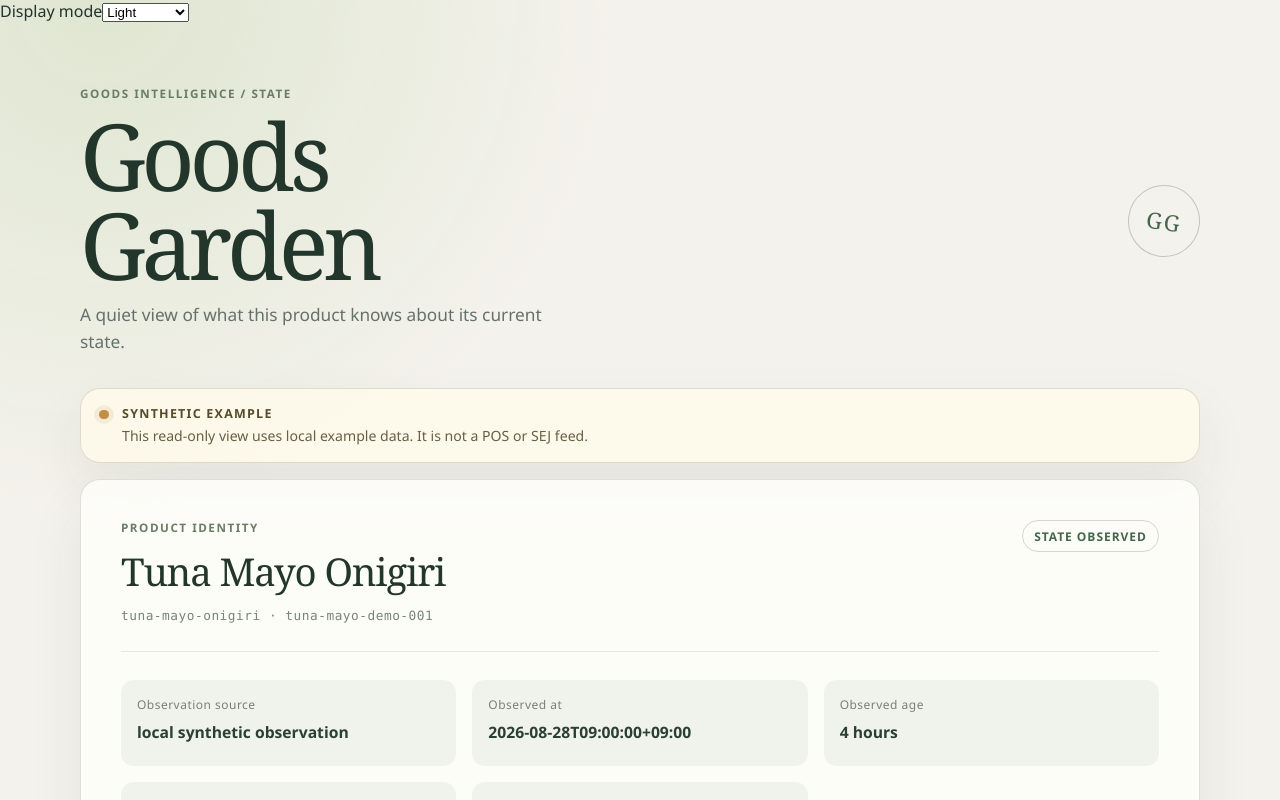
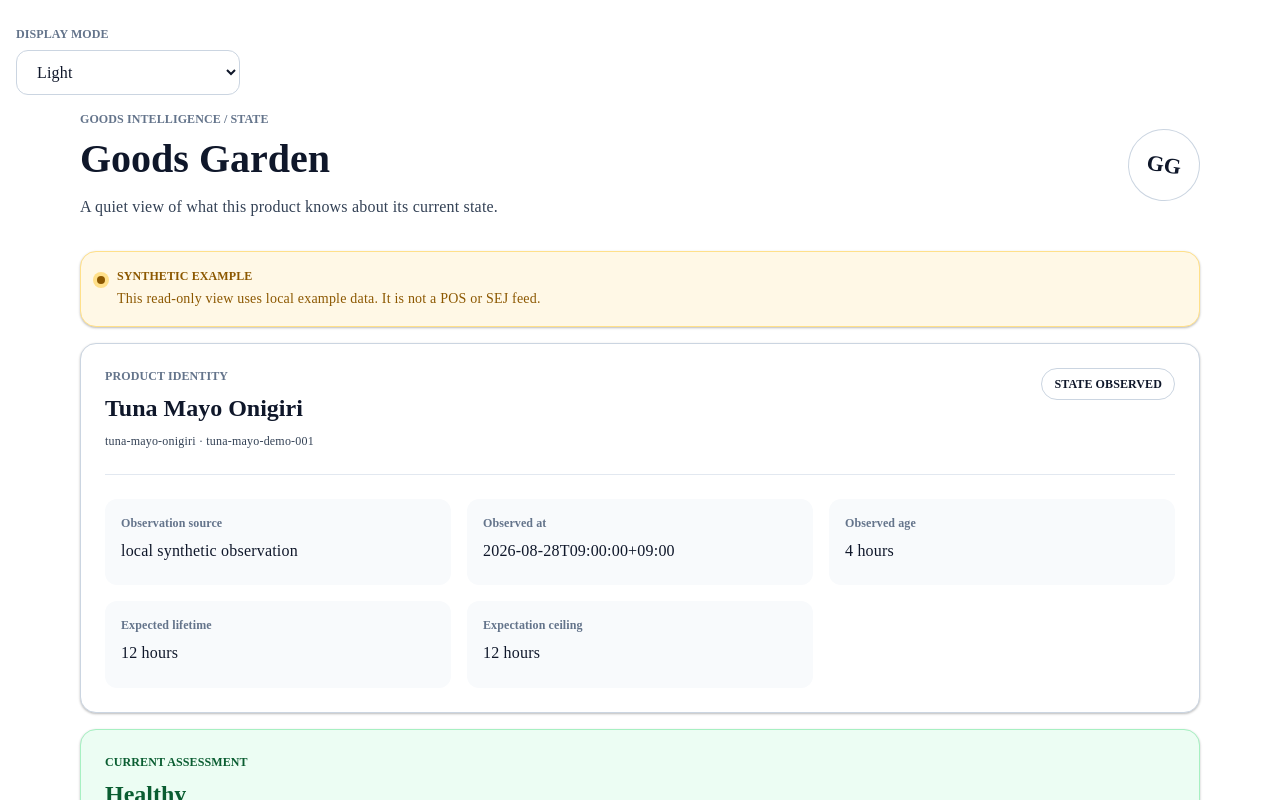
Before and after one commit to xinglun/goods-garden, a React (Vite) app in the folder apps/goods-garden-web/: page / in a window 1280 px wide. Shown: the top 800 px of the page. Built offline with nearby package versions, Linux system fonts and the light colour scheme.

Commit message:
refactor: apply SEEDS tokens to Goods State view

```diff
--- a/apps/goods-garden-web/src/styles.css
+++ b/apps/goods-garden-web/src/styles.css
@@ -1,7 +1,6 @@
 :root {
-  color: #23322d;
-  background: #f4f2ec;
-  font-family: "Avenir Next", "Segoe UI", sans-serif;
+  color: var(--seeds-semantic-text-primary);
+  background: var(--seeds-semantic-surface-canvas);
   font-synthesis: none;
   text-rendering: optimizeLegibility;
 }
@@ -14,27 +13,49 @@ body {
   min-width: 320px;
   min-height: 100vh;
   margin: 0;
-  background:
-    radial-gradient(circle at 8% 0%, rgba(208, 222, 190, 0.6), transparent 32rem),
-    #f4f2ec;
+  background: var(--seeds-semantic-surface-canvas);
+  color: var(--seeds-semantic-text-primary);
 }
 
-body::before {
-  position: fixed;
-  inset: 0;
-  z-index: -1;
-  pointer-events: none;
-  content: "";
-  opacity: 0.35;
-  background-image: linear-gradient(rgba(35, 50, 45, 0.035) 1px, transparent 1px),
-    linear-gradient(90deg, rgba(35, 50, 45, 0.035) 1px, transparent 1px);
-  background-size: 28px 28px;
+#root {
+  padding: var(--seeds-material-spacing-24) var(--seeds-material-spacing-16) var(--seeds-material-spacing-48);
+}
+
+#root > label {
+  display: inline-flex;
+  flex-direction: column;
+  gap: var(--seeds-material-spacing-8);
+  width: min(100%, 70rem);
+  margin: 0 auto var(--seeds-material-spacing-16);
+  color: var(--seeds-semantic-text-primary);
+}
+
+#root > label > span {
+  color: var(--seeds-semantic-text-tertiary);
+  font-size: var(--seeds-material-typography-label-m-font-size);
+  font-weight: var(--seeds-material-typography-label-m-weight);
+  letter-spacing: var(--seeds-material-typography-label-m-letter-spacing);
+  line-height: var(--seeds-material-typography-label-m-line-height);
+  text-transform: uppercase;
+}
+
+#root > label > select {
+  width: min(100%, 14rem);
+  padding: var(--seeds-material-spacing-12) var(--seeds-material-spacing-16);
+  border: 1px solid var(--seeds-semantic-border-default);
+  border-radius: var(--seeds-material-radius-md);
+  background: var(--seeds-semantic-surface-primary);
+  color: var(--seeds-semantic-text-primary);
+  font: inherit;
+  font-size: var(--seeds-material-typography-body-l-font-size);
+  font-weight: var(--seeds-material-typography-body-l-weight);
+  letter-spacing: var(--seeds-material-typography-body-l-letter-spacing);
+  line-height: var(--seeds-material-typography-body-l-line-height);
 }
 
 .goods-page {
-  width: min(100% - 2rem, 70rem);
+  width: min(100%, 70rem);
   margin: 0 auto;
-  padding: 4rem 0 3rem;
 }
 
 .page-header,
@@ -43,21 +64,22 @@ body::before {
   display: flex;
   align-items: flex-start;
   justify-content: space-between;
-  gap: 2rem;
+  gap: var(--seeds-material-spacing-24);
 }
 
 .page-header {
   align-items: center;
-  margin-bottom: 2rem;
+  margin-bottom: var(--seeds-material-spacing-32);
 }
 
 .eyebrow,
 .section-kicker {
-  margin: 0 0 0.65rem;
-  color: #6a7d64;
-  font-size: 0.73rem;
-  font-weight: 700;
-  letter-spacing: 0.13em;
+  margin: 0 0 var(--seeds-material-spacing-8);
+  color: var(--seeds-semantic-text-tertiary);
+  font-size: var(--seeds-material-typography-label-m-font-size);
+  font-weight: var(--seeds-material-typography-label-m-weight);
+  letter-spacing: var(--seeds-material-typography-label-m-letter-spacing);
+  line-height: var(--seeds-material-typography-label-m-line-height);
   text-transform: uppercase;
 }
 
@@ -69,30 +91,31 @@ p {
 
 h1 {
   max-width: 34rem;
-  margin-bottom: 0.8rem;
-  color: #22362c;
-  font-family: Georgia, "Times New Roman", serif;
-  font-size: clamp(2.8rem, 8vw, 5.8rem);
-  font-weight: 500;
-  letter-spacing: -0.055em;
-  line-height: 0.95;
+  margin-bottom: var(--seeds-material-spacing-12);
+  color: var(--seeds-semantic-text-primary);
+  font-size: var(--seeds-material-typography-display-l-font-size);
+  font-weight: var(--seeds-material-typography-display-l-weight);
+  letter-spacing: var(--seeds-material-typography-display-l-letter-spacing);
+  line-height: var(--seeds-material-typography-display-l-line-height);
 }
 
 h2 {
-  margin-bottom: 0.65rem;
-  color: #22362c;
-  font-family: Georgia, "Times New Roman", serif;
-  font-size: clamp(1.65rem, 3vw, 2.4rem);
-  font-weight: 500;
-  letter-spacing: -0.03em;
+  margin-bottom: var(--seeds-material-spacing-8);
+  color: var(--seeds-semantic-text-primary);
+  font-size: var(--seeds-material-typography-headline-s-font-size);
+  font-weight: var(--seeds-material-typography-headline-s-weight);
+  letter-spacing: var(--seeds-material-typography-headline-s-letter-spacing);
+  line-height: var(--seeds-material-typography-headline-s-line-height);
 }
 
 .page-introduction {
   max-width: 31rem;
   margin-bottom: 0;
-  color: #65716b;
-  font-size: 1.08rem;
-  line-height: 1.6;
+  color: var(--seeds-semantic-text-secondary);
+  font-size: var(--seeds-material-typography-body-l-font-size);
+  font-weight: var(--seeds-material-typography-body-l-weight);
+  letter-spacing: var(--seeds-material-typography-body-l-letter-spacing);
+  line-height: var(--seeds-material-typography-body-l-line-height);
 }
 
 .identity-mark {
@@ -101,12 +124,14 @@ h2 {
   height: 4.5rem;
   flex: 0 0 auto;
   place-items: center;
-  border: 1px solid rgba(68, 103, 75, 0.3);
-  border-radius: 50%;
-  color: #44674b;
-  font-family: Georgia, "Times New Roman", serif;
-  font-size: 1.4rem;
-  letter-spacing: 0.08em;
+  border: 1px solid var(--seeds-semantic-border-default);
+  border-radius: var(--seeds-material-radius-full);
+  background: var(--seeds-semantic-surface-primary);
+  color: var(--seeds-semantic-text-primary);
+  font-size: var(--seeds-material-typography-title-l-font-size);
+  font-weight: var(--seeds-material-typography-title-l-weight);
+  letter-spacing: var(--seeds-material-typography-title-l-letter-spacing);
+  line-height: var(--seeds-material-typography-title-l-line-height);
   transform: rotate(8deg);
 }
 
@@ -114,80 +139,91 @@ h2 {
 .state-card,
 .health-card,
 .evidence-footer {
-  border: 1px solid rgba(63, 79, 68, 0.16);
-  border-radius: 1.25rem;
-  box-shadow: 0 1.5rem 3.5rem rgba(50, 61, 51, 0.07);
+  border: 1px solid var(--seeds-semantic-border-default);
+  border-radius: var(--seeds-material-radius-lg);
+  box-shadow:
+    0 1px 2px var(--seeds-semantic-shadow-key),
+    0 1px 3px var(--seeds-semantic-shadow-ambient);
 }
 
 .provenance-banner {
   display: flex;
   align-items: flex-start;
-  gap: 0.8rem;
-  margin-bottom: 1rem;
-  padding: 1rem 1.15rem;
-  background: rgba(255, 251, 235, 0.82);
-  color: #685f44;
+  gap: var(--seeds-material-spacing-12);
+  margin-bottom: var(--seeds-material-spacing-16);
+  padding: var(--seeds-material-spacing-16);
+  background: var(--seeds-semantic-state-warning-bg);
+  border-color: var(--seeds-semantic-state-warning-border);
+  color: var(--seeds-semantic-state-warning-fg);
 }
 
 .provenance-banner strong {
   display: block;
-  margin-bottom: 0.2rem;
-  color: #564b2b;
-  font-size: 0.78rem;
-  letter-spacing: 0.1em;
+  margin-bottom: var(--seeds-material-spacing-4);
+  color: var(--seeds-semantic-state-warning-fg);
+  font-size: var(--seeds-material-typography-label-m-font-size);
+  font-weight: var(--seeds-material-typography-label-m-weight);
+  letter-spacing: var(--seeds-material-typography-label-m-letter-spacing);
+  line-height: var(--seeds-material-typography-label-m-line-height);
 }
 
 .provenance-banner p {
   margin-bottom: 0;
-  font-size: 0.88rem;
-  line-height: 1.5;
+  color: var(--seeds-semantic-state-warning-fg);
+  font-size: var(--seeds-material-typography-body-m-font-size);
+  font-weight: var(--seeds-material-typography-body-m-weight);
+  letter-spacing: var(--seeds-material-typography-body-m-letter-spacing);
+  line-height: var(--seeds-material-typography-body-m-line-height);
 }
 
 .provenance-dot {
-  width: 0.62rem;
-  height: 0.62rem;
-  margin-top: 0.3rem;
-  border-radius: 50%;
-  background: #c28d45;
-  box-shadow: 0 0 0 0.3rem rgba(194, 141, 69, 0.13);
+  width: var(--seeds-material-spacing-8);
+  height: var(--seeds-material-spacing-8);
+  margin-top: var(--seeds-material-spacing-8);
+  border-radius: var(--seeds-material-radius-full);
+  background: var(--seeds-semantic-state-warning-fg);
+  box-shadow: 0 0 0 var(--seeds-material-spacing-4) var(--seeds-semantic-state-warning-border);
 }
 
 .state-card,
 .health-card {
-  padding: clamp(1.35rem, 4vw, 2.5rem);
-  background: rgba(255, 255, 252, 0.8);
+  padding: var(--seeds-material-spacing-24);
 }
 
 .state-card {
-  margin-bottom: 1rem;
+  margin-bottom: var(--seeds-material-spacing-16);
+  background: var(--seeds-semantic-surface-elevated);
 }
 
 .state-card__heading {
   align-items: flex-start;
-  padding-bottom: 1.75rem;
-  border-bottom: 1px solid rgba(63, 79, 68, 0.12);
+  padding-bottom: var(--seeds-material-spacing-24);
+  border-bottom: 1px solid var(--seeds-semantic-border-subtle);
 }
 
 .identity-line {
   margin-bottom: 0;
-  color: #78847d;
-  font-family: "SFMono-Regular", Consolas, monospace;
-  font-size: 0.8rem;
-  letter-spacing: 0.04em;
+  color: var(--seeds-semantic-text-secondary);
+  font-size: var(--seeds-material-typography-body-s-font-size);
+  font-weight: var(--seeds-material-typography-body-s-weight);
+  letter-spacing: var(--seeds-material-typography-body-s-letter-spacing);
+  line-height: var(--seeds-material-typography-body-s-line-height);
 }
 
 .state-pill,
 .footer-label {
   display: inline-flex;
   align-items: center;
-  min-height: 2rem;
-  padding: 0.35rem 0.7rem;
-  border: 1px solid rgba(68, 103, 75, 0.24);
-  border-radius: 999px;
-  color: #44674b;
-  font-size: 0.75rem;
-  font-weight: 700;
-  letter-spacing: 0.08em;
+  min-height: var(--seeds-material-spacing-32);
+  padding: var(--seeds-material-spacing-4) var(--seeds-material-spacing-12);
+  border: 1px solid var(--seeds-semantic-border-default);
+  border-radius: var(--seeds-material-radius-full);
+  background: var(--seeds-semantic-surface-primary);
+  color: var(--seeds-semantic-text-primary);
+  font-size: var(--seeds-material-typography-label-m-font-size);
+  font-weight: var(--seeds-material-typography-label-m-weight);
+  letter-spacing: var(--seeds-material-typography-label-m-letter-spacing);
+  line-height: var(--seeds-material-typography-label-m-line-height);
   text-transform: uppercase;
   white-space: nowrap;
 }
@@ -195,79 +231,101 @@ h2 {
 .data-grid {
   display: grid;
   grid-template-columns: repeat(3, minmax(0, 1fr));
-  gap: 1rem;
+  gap: var(--seeds-material-spacing-16);
   margin: 0;
-  padding-top: 1.75rem;
+  padding-top: var(--seeds-material-spacing-24);
 }
 
 .data-point {
   min-height: 5.4rem;
-  padding: 1rem;
-  border-radius: 0.8rem;
-  background: rgba(236, 240, 232, 0.72);
+  padding: var(--seeds-material-spacing-16);
+  border-radius: var(--seeds-material-radius-md);
+  background: var(--seeds-semantic-surface-secondary);
 }
 
 .data-point dt {
-  margin-bottom: 0.55rem;
-  color: #778078;
-  font-size: 0.75rem;
-  letter-spacing: 0.04em;
+  margin-bottom: var(--seeds-material-spacing-8);
+  color: var(--seeds-semantic-text-tertiary);
+  font-size: var(--seeds-material-typography-label-m-font-size);
+  font-weight: var(--seeds-material-typography-label-m-weight);
+  letter-spacing: var(--seeds-material-typography-label-m-letter-spacing);
+  line-height: var(--seeds-material-typography-label-m-line-height);
 }
 
 .data-point dd {
   margin: 0;
-  color: #2b3f34;
-  font-size: 0.98rem;
-  font-weight: 650;
-  line-height: 1.35;
+  color: var(--seeds-semantic-text-primary);
+  font-size: var(--seeds-material-typography-body-l-font-size);
+  font-weight: var(--seeds-material-typography-body-l-weight);
+  letter-spacing: var(--seeds-material-typography-body-l-letter-spacing);
+  line-height: var(--seeds-material-typography-body-l-line-height);
   overflow-wrap: anywhere;
 }
 
 .health-card {
-  margin-bottom: 1rem;
-  background: #e8f0e3;
+  margin-bottom: var(--seeds-material-spacing-16);
+  background: var(--seeds-semantic-state-success-bg);
+  border-color: var(--seeds-semantic-state-success-border);
+  color: var(--seeds-semantic-state-success-fg);
+}
+
+.health-card .section-kicker,
+.health-card p {
+  color: inherit;
 }
 
 .health-card--unhealthy {
-  background: #f4e7d9;
+  background: var(--seeds-semantic-state-error-bg);
+  border-color: var(--seeds-semantic-state-error-border);
+  color: var(--seeds-semantic-state-error-fg);
 }
 
 .health-card--healthy h2 {
-  color: #2b653c;
+  color: var(--seeds-semantic-state-success-fg);
 }
 
 .health-card--unhealthy h2 {
-  color: #92552d;
+  color: var(--seeds-semantic-state-error-fg);
 }
 
 .health-card p {
   max-width: 42rem;
   margin-bottom: 0;
-  color: #59685b;
-  line-height: 1.6;
+  font-size: var(--seeds-material-typography-body-l-font-size);
+  font-weight: var(--seeds-material-typography-body-l-weight);
+  letter-spacing: var(--seeds-material-typography-body-l-letter-spacing);
+  line-height: var(--seeds-material-typography-body-l-line-height);
 }
 
 .evidence-footer {
   align-items: center;
-  padding: 1.35rem 1.5rem;
-  background: rgba(249, 248, 242, 0.76);
+  padding: var(--seeds-material-spacing-24);
+  background: var(--seeds-semantic-surface-elevated);
 }
 
 .evidence-footer p {
   max-width: 43rem;
   margin-bottom: 0;
-  color: #69736d;
-  line-height: 1.55;
+  color: var(--seeds-semantic-text-secondary);
+  font-size: var(--seeds-material-typography-body-l-font-size);
+  font-weight: var(--seeds-material-typography-body-l-weight);
+  letter-spacing: var(--seeds-material-typography-body-l-letter-spacing);
+  line-height: var(--seeds-material-typography-body-l-line-height);
 }
 
 .footer-label {
-  border-color: rgba(63, 79, 68, 0.18);
-  color: #69736d;
+  background: var(--seeds-semantic-surface-secondary);
+  border-color: var(--seeds-semantic-border-subtle);
+  color: var(--seeds-semantic-text-secondary);
 }
 
 @media (max-width: 680px) {
-  .goods-page {
-    padding-top: 2rem;
+  #root {
+    padding-top: var(--seeds-material-spacing-16);
+  }
+
+  #root > label > select {
+    width: 100%;
   }
 
   .page-header,
@@ -277,12 +335,12 @@ h2 {
   }
 
   .identity-mark {
-    margin-top: 1.5rem;
+    margin-top: var(--seeds-material-spacing-24);
   }
 
   .state-pill,
   .footer-label {
-    margin-top: 1rem;
+    margin-top: var(--seeds-material-spacing-16);
   }
 
   .data-grid {
```
Also changed, not shown: 1 other file (tests, documents, lock files or other folders).
